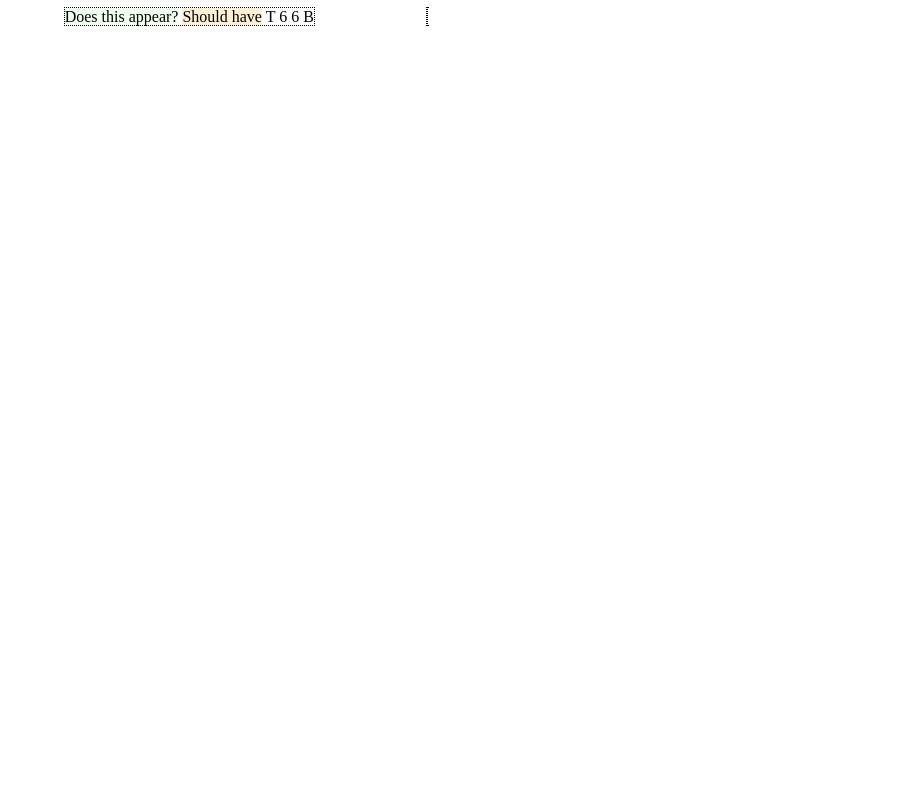
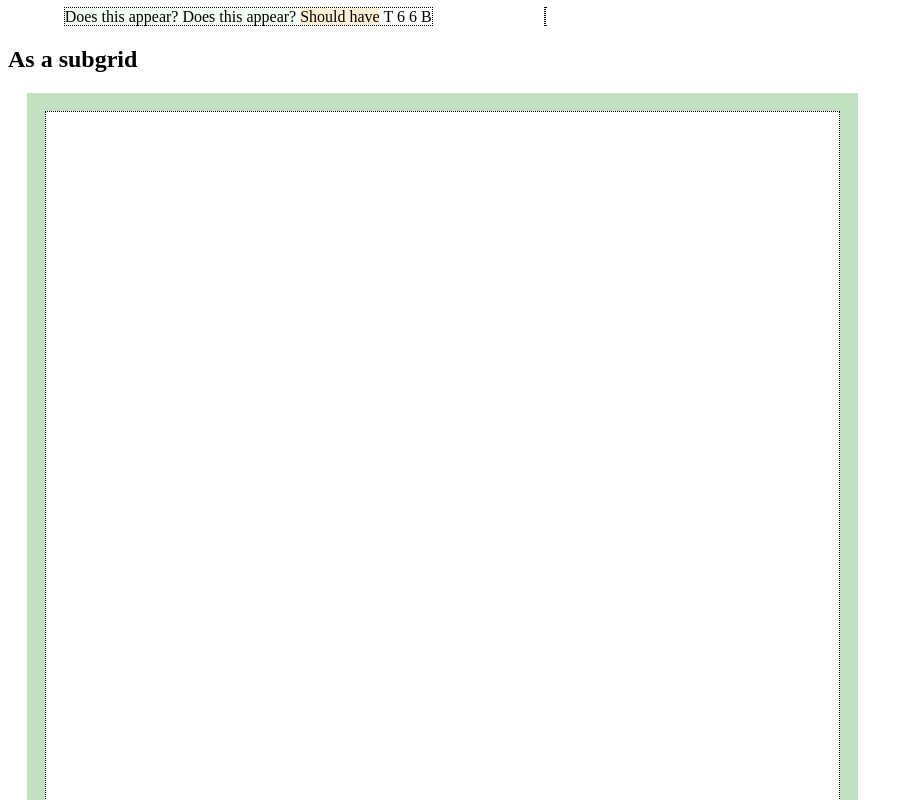
Before and after one commit to pagedjs/paged-page, a website: page margin.html in a window 1280 px wide. Shown: the top 800 px of the page, without its empty margins (0-913 px from the left). Drawn offline with Linux system fonts and the light colour scheme.

Commit message:
Added test with the paged-margin as a subgrid.

```diff
--- a/margin.html
+++ b/margin.html
@@ -50,10 +50,60 @@
       outline: 1px dotted black;
       margin: 15mm;
     }
+
+    .grid {
+      --bleed: 5mm;
+      --margin-top: 20mm;
+      --margin-right: 15mm;
+      --margin-bottom: 15mm;
+      --margin-left: 15mm;
+
+      width: 200mm;
+      height: 200mm;
+      margin: 5mm;
+
+      display: grid;
+      grid-template-columns:
+        [bleed-left-start] var(--bleed)
+        [bleed-left-end margin-left-start] var(--margin-left)
+        [margin-left-end page-area-start] 1fr
+        [margin-right-start page-area-end] var(--margin-right)
+        [margin-right-end bleed-right-start] var(--bleed)
+        [bleed-right-end];
+      grid-template-rows:
+        [bleed-top-start] var(--bleed)
+        [bleed-top-end margin-top-start] var(--margin-top)
+        [margin-top-end page-area-start] 1fr
+        [margin-bottom-start page-area-end] var(--margin-bottom)
+        [margin-bottom-end bleed-bottom-start] var(--bleed)
+        [bleed-bottom-end];
+      grid-template-areas:
+        ". . . . ."
+        ". top-left-corner top top-right-corner ."
+        ". left page-area right ."
+        ". bottom-left-corner bottom bottom-right-corner ."
+        ". . . . .";
+    }
+
+    .grid paged-margin {
+      margin: 0;
+      grid-template-columns: subgrid;
+      grid-template-rows: subgrid;
+      grid-column: 2 / span 3;
+      grid-row: 2 / span 3;
+    }
+
+    .grid .bleed {
+      grid-column: bleed-left-start / bleed-right-end;
+      grid-row: bleed-top-start / bleed-bottom-end;
+      outline: var(--bleed) solid #0080003d;
+      outline-offset: calc(-1 * var(--bleed));
+    }
   </style>
 </head>
 <body>
   <paged-margin>
+    <paged-margin-content slot="top-left">Does this appear?</paged-margin-content>
     <paged-margin-content slot="top-left">Does this appear?</paged-margin-content>
     <paged-margin-content slot="top-right">Should have</paged-margin-content>
     <paged-margin-content slot="left-top">T</paged-margin-content>
@@ -62,4 +112,10 @@
     <paged-margin-content slot="left-bottom">B</paged-margin-content>
   </paged-margin>
   <paged-margin></paged-margin>
+
+  <h2>As a subgrid</h2>
+  <div class="grid">
+    <div class="bleed"></div>
+    <paged-margin></paged-margin>
+  </div>
 </body>
```
Also changed, not shown: src/PagedMargin/PagedMargin.js (+72 -46 lines).
